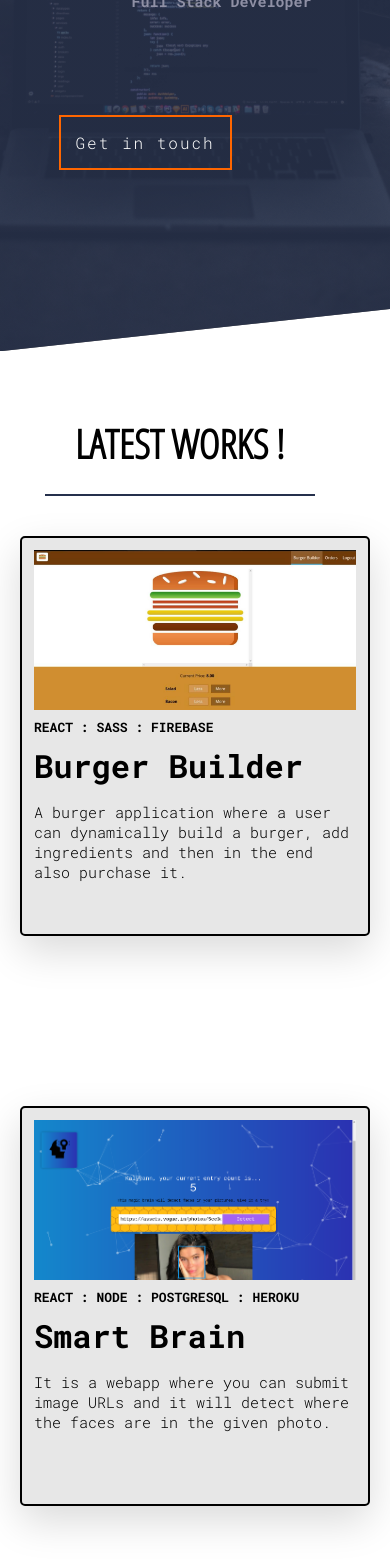
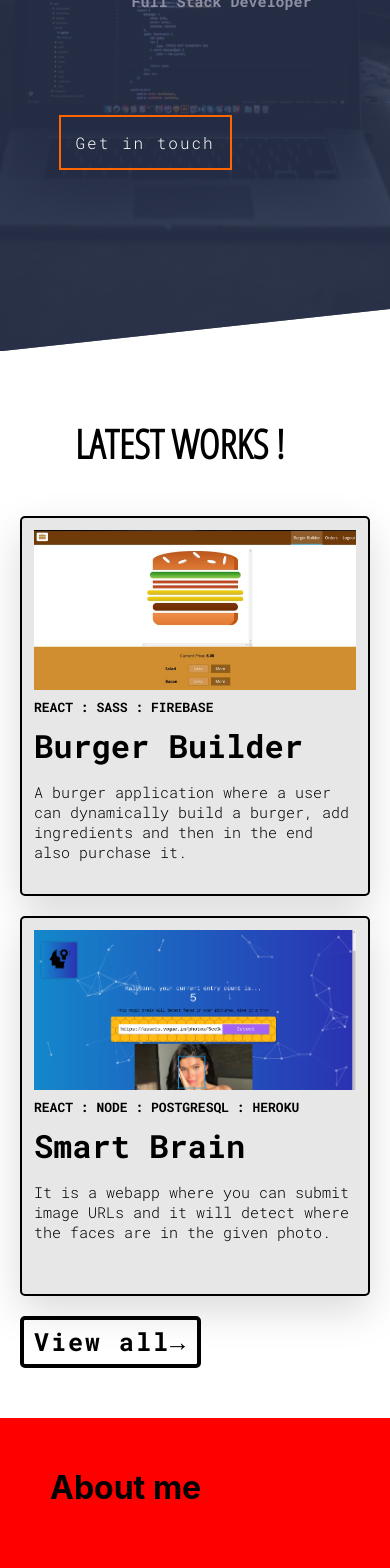
Before and after one commit to KalyyanDeka/portfolio-react, a React (Create React App) app: page / in a window 390 px wide. Shown: the part 380-1948 px from the top of the page. Built offline with nearby package versions, Linux system fonts and the light colour scheme.

Commit message:
completed the projects section

```diff
--- a/src/App.js
+++ b/src/App.js
@@ -8,6 +8,8 @@ import Backdrop from "./UI/Backdrop";
 import Header from "./components/Header/Header";
 
 import Works from "./components/Works/Works";
+
+import Aboutme from "./components/Aboutme/Aboutme";
 
 const App = () => {
   const [sideDrawerOpen, onSideDrawerOpen] = useState(false);
@@ -34,6 +36,7 @@ const App = () => {
       <main style={{ marginTop: "56px" }}>
         <Header />
         <Works />
+        <Aboutme />
       </main>
     </div>
   );
--- /dev/null
+++ b/src/components/Aboutme/Aboutme.js
@@ -0,0 +1,12 @@
+import React from "react";
+import "./Aboutme.scss";
+
+const aboutme = () => {
+  return (
+    <div className="aboutme">
+      <h1>About me</h1>
+    </div>
+  );
+};
+
+export default aboutme;
--- /dev/null
+++ b/src/components/Aboutme/Aboutme.scss
@@ -0,0 +1,6 @@
+.aboutme {
+  margin-top: 50px;
+  padding: 50px;
+  height: 50vh;
+  background-color: red;
+}
--- a/src/components/Works/Works.scss
+++ b/src/components/Works/Works.scss
@@ -2,32 +2,31 @@
 @import url("https://fonts.googleapis.com/css2?family=Roboto+Mono:wght@300&display=swap");
 .works {
   margin-top: 60px;
-  height: 120vh;
+  height: auto;
+  display: flex;
+  flex-direction: column;
+  justify-content: space-around;
 
   @media (max-width: 769px) {
-    height: 200vh;
+    height: auto;
   }
 
   &--heading {
-    height: 12%;
     margin-left: 80px;
-    border-bottom: 2px solid rgb(37, 48, 76);
     padding: 5px 30px;
     display: inline-block;
     font-family: "Open Sans Condensed", sans-serif;
     font-size: 60px;
     color: #000000;
+    display: block;
 
     @media (max-width: 769px) {
       font-size: 40px;
       margin-left: 45px;
-      height: 10%;
-      height: 5%;
     }
   }
 
   &--cards {
-    height: 76%;
     display: flex;
     justify-content: space-evenly;
     align-items: space-evenly;
@@ -35,13 +34,8 @@
     padding: 50px;
 
     @media (max-width: 769px) {
-      padding: 40px 20px 0px 20px;
-      height: 70%;
+      padding: 40px 20px 20px 20px;
     }
-  }
-
-  &--view-more {
-    height: 12%;
   }
 }
 
@@ -55,8 +49,12 @@
   box-shadow: 0 15px 40px rgba(0, 0, 0, 0.15);
   border: 2px solid rgb(0, 0, 0);
 
+  &:not(:last-child) {
+    margin-bottom: 20px;
+  }
+
   @media (max-width: 769px) {
-    height: 400px;
+    height: 380px;
   }
 
   &:hover {
```
